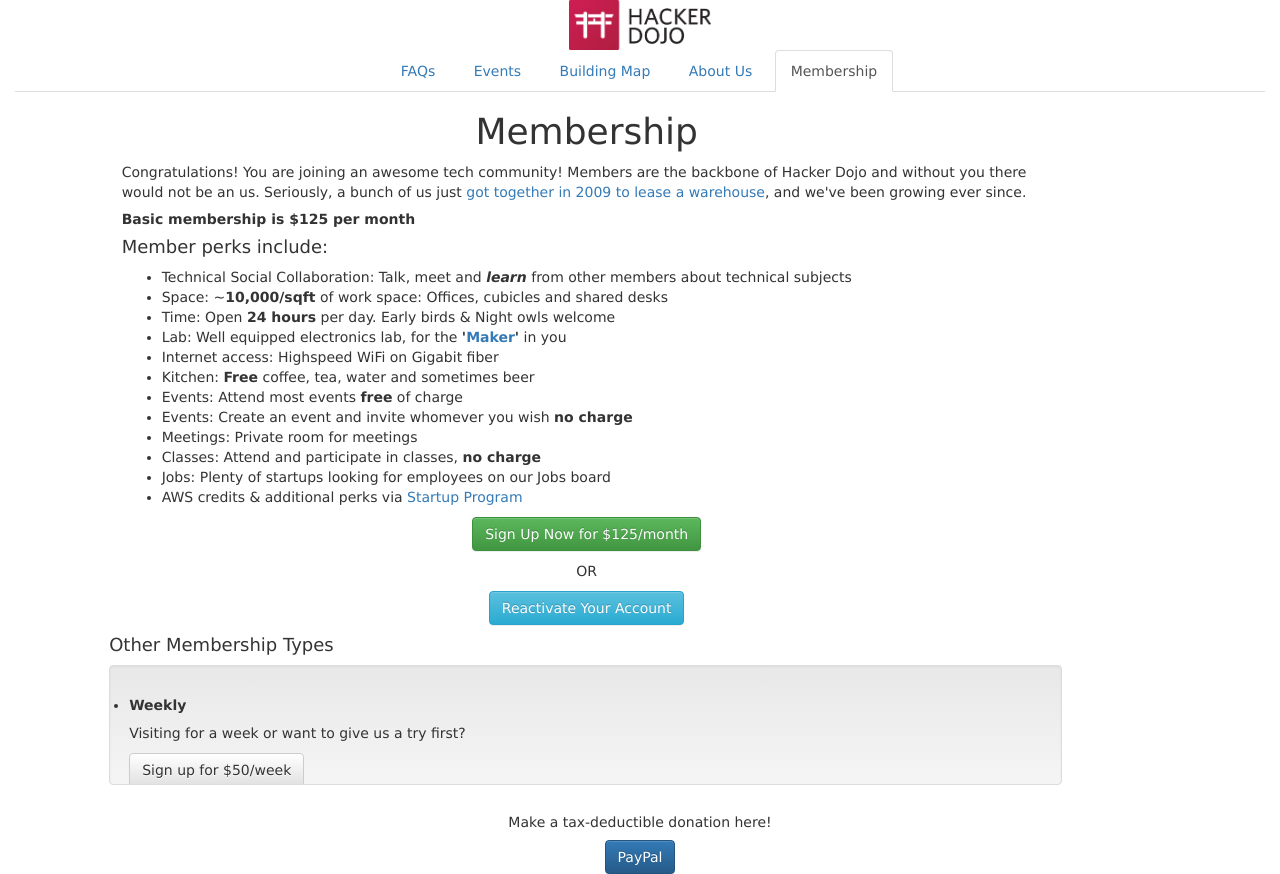
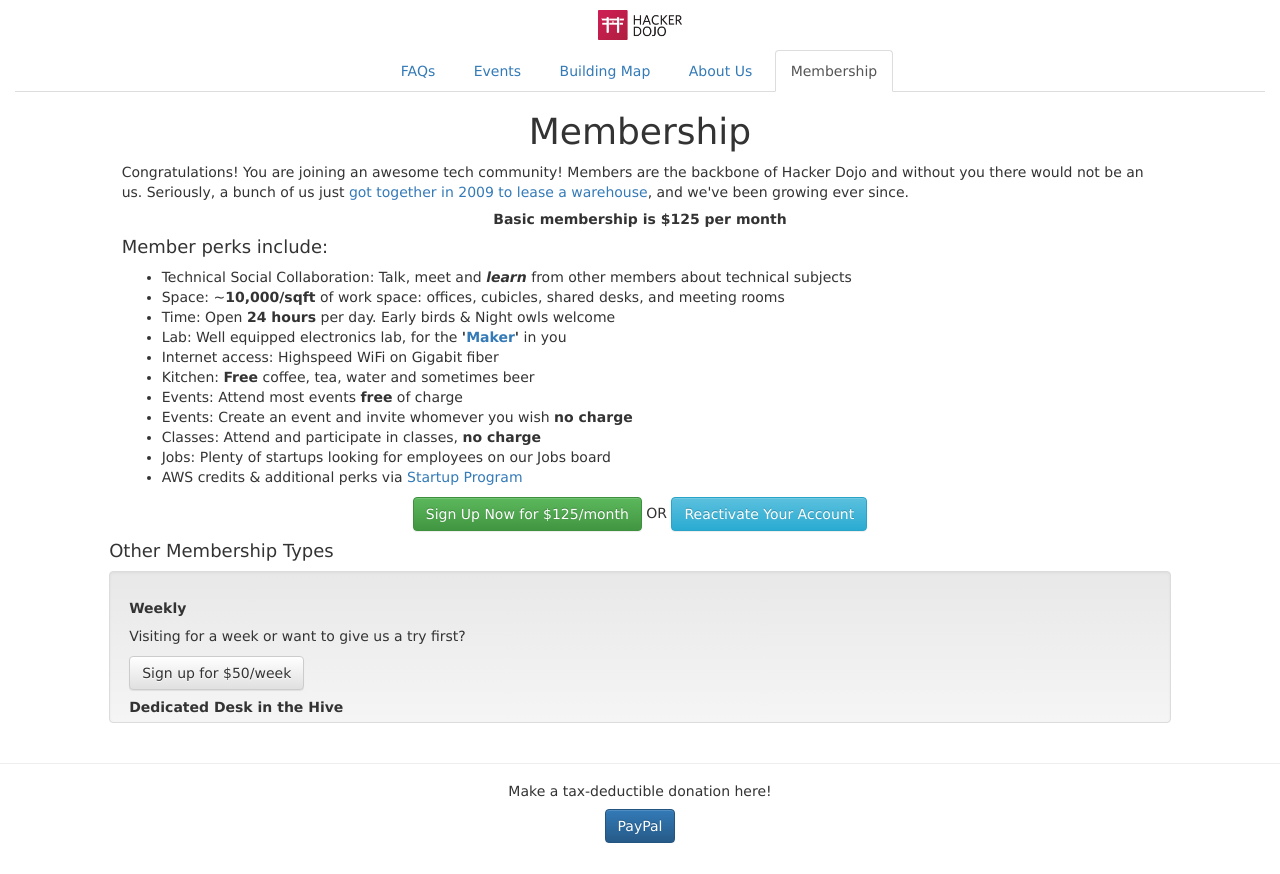
Before and after one commit to vanessa-bell/hd-kiosk, a Django app: page /membership/ in a window 1280 px wide. After the commit the page ends 843 px from the top, so only its background shows below. Run offline with Django 3.2, Linux system fonts and the light colour scheme; some libraries are stand-ins or nearby versions.

Commit message:
update styling, membership content

```diff
--- a/hackerdojokiosk/settings.py
+++ b/hackerdojokiosk/settings.py
@@ -24,7 +24,10 @@
 # SECURITY WARNING: don't run with debug turned on in production!
 DEBUG = True
 
-ALLOWED_HOSTS = []
+ALLOWED_HOSTS = [
+    'localhost',
+    'jwhxudxzbq.localtunnel.me'
+]
 
 # Application definition
 
--- a/kiosk/static/styles/mystyles.css
+++ b/kiosk/static/styles/mystyles.css
@@ -10,14 +10,15 @@
 	margin-top: 10px;
 }
 .event-list {
-	height: 65vh;
+	height: 60vh;
 	overflow-y: scroll;
 }
 
 #membership-info {
-	height: 15vh;
+	height: 19vh;
 	overflow-y: scroll;
 	overflow-x: hidden;
+	list-style-type: none;
 }
 
 #building-map {
@@ -28,6 +29,8 @@
 #logo {
 	height: 50px;
 	margin: 0px auto;
+	padding-top: 10px;
+	padding-bottom: 10px;
 	display: block;
 }
 
--- a/kiosk/templates/kiosk/about_us.html
+++ b/kiosk/templates/kiosk/about_us.html
@@ -11,7 +11,7 @@
 			<p>Hacker Dojo is open 24/7 to members.
 			Hacker Dojo is a community of members who share a common love of creating wonderful things and understanding how the world works. <strong>You don't need to be a programmer to use/enjoy the space.</strong>  Think of us a college: the people that make up the Dojo are really amazing and what make it special.  Good chance you will meet your cofounder or the CEO of the next explosive startup at the Dojo. </p>
 		<h3>What We Are</h3>
-			<p>Hacker Dojo is a tech hub in the South Bay that is one part working space, one part events venue, and one part <a href='https://www.hackerdojo.com/Makerspace'>maker space</a>.  We are the perfect place to launch a software startup or build a robot.  We have both personal desk space (The Hive) and shared desk space for Hacker Dojo members.</p>
+			<p>Hacker Dojo is a tech hub in the South Bay that is one part working space, one part events venue, and one part <a data-fancybox="gallery" href='https://www.hackerdojo.com/Makerspace'>maker space</a>.  We are the perfect place to launch a software startup or build a robot.  We have both personal desk space (The Hive) and shared desk space for Hacker Dojo members.</p>
 
 		<h3>Amenities</h3>
 			<p>We love new members! Please feel free to stop by the Dojo and test-drive us for a day!</p>
@@ -23,7 +23,7 @@
 					<li>library</li>
 					<li>office spaces</li>
 					<li>event spaces</li>
-					<li>phones from our <a href='https://www.hackerdojo.com/Mobile%20Device%20Lab'>mobile device lab</a></li>
+					<li>phones from our <a data-fancybox="gallery" href='https://www.hackerdojo.com/Mobile%20Device%20Lab'>mobile device lab</a></li>
 					<li>gaming lounge, ping pong, and pool table</li>
 					<li>and more!</li>
 				</ul>
--- a/kiosk/templates/kiosk/events.html
+++ b/kiosk/templates/kiosk/events.html
@@ -6,11 +6,12 @@
     	<div class="row">
     		<div class="col-md-10 col-md-offset-1">
 		        <h1 class="text-center">Events</h1>
-		        <p class="text-center">Tap an event to learn more.</p>
+		        <p class="text-center"><i class="fa fa-info-circle" aria-hidden="true"></i> Tap an event to learn more.</p>
 		        <p class="text-center"><a data-fancybox="gallery" href="/map">View Building Map</a></p>
 
-		        <div class="event-list list-group">
+		        <div class="event-list list-group well">
 			        {% for event in data %}
+			        	{% if event.status != 'canceled' and event.day != yesterday %}
 			        		<a class="event list-group-item list-group-item-action" data-fancybox="gallery" href='https://events.hackerdojo.com/event/{{event.id}}'>
 
 								<h5><strong>{{ event.name }}</strong></h5>
@@ -23,6 +24,7 @@
 									{{ room }}
 								{% endfor %}</p>
 						</a>
+						{% endif %}
 			        {% endfor %}
 		        </ul>
 		    </div>
--- a/kiosk/templates/kiosk/footer.html
+++ b/kiosk/templates/kiosk/footer.html
@@ -1,4 +1,5 @@
 <footer class="text-center">
+	<hr>
     <h5>Make a tax-deductible donation here!</h5>
     <a href='' class='btn btn-primary'>PayPal</a>
 </footer>
--- a/kiosk/templates/kiosk/index.html
+++ b/kiosk/templates/kiosk/index.html
@@ -16,9 +16,11 @@
     {#    <link rel="stylesheet" href="/resources/demos/style.css">#}
     <script src="https://code.jquery.com/jquery-1.12.4.js"></script>
     <script src="https://code.jquery.com/ui/1.12.1/jquery-ui.js"></script>
-<!-- fanccybox -->
+    <!-- fanccybox -->
     <link rel="stylesheet" href="https://cdnjs.cloudflare.com/ajax/libs/fancybox/3.0.47/jquery.fancybox.min.css" />
     <script src="https://cdnjs.cloudflare.com/ajax/libs/fancybox/3.0.47/jquery.fancybox.min.js"></script>
+    <!-- fontawesome -->
+    <script src="https://use.fontawesome.com/149147c0b3.js"></script>
     <script>
         $(function () {
             $("#accordion").accordion();
--- a/kiosk/templates/kiosk/membership.html
+++ b/kiosk/templates/kiosk/membership.html
@@ -5,63 +5,62 @@
 {% block content %}
     <div class="main container-fluid ">
     	<div class="row">
-    		<div class="col-sm-9 col-sm-offset-1">
+    		<div class="col-sm-10 col-sm-offset-1">
 		        <h1 class="text-center">Membership</h1>
-					<p>Congratulations!  You are joining an awesome tech community! Members are the backbone of Hacker Dojo and without you there would not be an us.  Seriously, a bunch of us just <a href='http://wiki.hackerdojo.com/History'>got together in 2009 to lease a warehouse</a>, and we've been growing ever since.</p>
-					<h5 class="membership">Basic membership is $125 per month</h5>
+					<p>Congratulations!  You are joining an awesome tech community! Members are the backbone of Hacker Dojo and without you there would not be an us.  Seriously, a bunch of us just <a target="_blank" href='http://wiki.hackerdojo.com/w/page/27029118/History'>got together in 2009 to lease a warehouse</a>, and we've been growing ever since.</p>
+					<h5 class="membership text-center">Basic membership is $125 per month</h5>
 					<h4>Member perks include:</h4>
 					<ul>
 						<li>Technical Social Collaboration: Talk, meet and <em><strong>learn</strong></em> from other members about technical subjects</li>
-						<li>Space: ~<strong>10,000/sqft</strong> of work space: Offices, cubicles and shared desks</li>
+						<li>Space: ~<strong>10,000/sqft</strong> of work space: offices, cubicles, shared desks, and meeting rooms</li>
 						<li>Time: Open <strong>24 hours</strong> per day. Early birds &amp; Night owls welcome</li>
-						<li>Lab: Well equipped electronics lab, for the <strong>'<a search_id="undefined" href="https://www.hackerdojo.com/Makerspace">Maker</a>'</strong> in you</li>
+						<li>Lab: Well equipped electronics lab, for the <strong>'<a data-fancybox="gallery" href="https://www.hackerdojo.com/Makerspace">Maker</a>'</strong> in you</li>
 						<li>Internet access: Highspeed WiFi on Gigabit fiber</li>
 						<li>Kitchen: <strong>Free</strong> coffee, tea, water and sometimes beer</li>
 						<li>Events: Attend most events <strong>free</strong> of charge</li>
 						<li>Events: Create an event and invite whomever you wish <strong>no charge</strong></li>
-						<li>Meetings: Private room for meetings</li>
 						<li>Classes: Attend and participate in classes, <strong>no charge</strong></li>
 						<li>Jobs: Plenty of startups looking for employees on our Jobs board</li>
-						<li>AWS credits &amp; additional perks via <a search_id="undefined" target="_blank" href="http://www.hackerdojo.com/Startup-Program">Startup Program</a></li>
+						<li>AWS credits &amp; additional perks via <a data-fancybox="gallery" href="http://www.hackerdojo.com/Startup-Program">Startup Program</a></li>
 					</ul>
 					<div class="row">
 						<div class="text-center">
-							<a href='http://signup.hackerdojo.com/?plan=newfull' class="btn btn-success">Sign Up Now for $125/month</a><p class="spacing">OR</p><a href='http://signup.hackerdojo.com/reactivate' class="btn btn-info">Reactivate Your Account</a>
+							<a data-fancybox="gallery" href='http://signup.hackerdojo.com/?plan=newfull' class="btn btn-success">Sign Up Now for $125/month</a> OR <a data-fancybox="gallery" href='http://signup.hackerdojo.com/reactivate' class="btn btn-info">Reactivate Your Account</a>
 						</div>
 					</div>
 				</div>
 					<div class="row">
-						<div class="col-sm-9 col-sm-offset-1">
+						<div class="col-sm-10 col-sm-offset-1">
 							<h4>Other Membership Types</h4>
 							<ul class="well" id="membership-info">
 								<li>
 									<h5 class="membership">Weekly</h5>
 									<p>Visiting for a week or want to give us a try first?</p>
-									<a href="http://signup.hackerdojo.com/?plan=weekly" class="btn btn-default">Sign up for $50/week</a></li>
+									<a data-fancybox="gallery" href="http://signup.hackerdojo.com/?plan=weekly" class="btn btn-default">Sign up for $50/week</a></li>
 								<li>
 									<h5 class="membership">Dedicated Desk in the Hive</h5>
 									<p>Your own dedicated desk at the Dojo. Comes with a comfy chair.</p>
-									<a href="http://goo.gl/forms/WsaAqFOwDo" class="btn btn-default">Sign up for $300/month</a>
+									<a data-fancybox="gallery" href="http://goo.gl/forms/WsaAqFOwDo" class="btn btn-default">Sign up for $300/month</a>
 								</li>
 								<li>
 									<h5 class="membership">Yearly Plan</h5>
 									<p>Same benefits as the regular membership with a l33t discount.</p>
-									<a href="http://signup.hackerdojo.com/?plan=newyearly" class="btn btn-default">Sign up for $1,337/year</a>
+									<a data-fancybox="gallery" href="http://signup.hackerdojo.com/?plan=newyearly" class="btn btn-default">Sign up for $1,337/year</a>
 								</li>
 								<li>
 									<h5 class="membership">Five Year Plan</h5>
 									<p>$5,000. Same benefits as the regular membership with a larger discount.</p>
-									<a href="http://signup.hackerdojo.com/?plan=fiveyear" class="btn btn-default">Sign up for 5 Years in Advance ($5,000)</a>
+									<a data-fancybox="gallery" href="http://signup.hackerdojo.com/?plan=fiveyear" class="btn btn-default">Sign up for 5 Years in Advance ($5,000)</a>
 								</li>
 								<li>
 									<h5 class="membership">Lite Member (beta)</h5>
 									<p>A reduced rate for members who only use the space during 5:00pm - 9:00am and weekends.</p>
-									<a href="http://signup.hackerdojo.com/?plan=lite" class="btn btn-default">Sign up for $100/Month</a>
+									<a data-fancybox="gallery" href="http://signup.hackerdojo.com/?plan=lite" class="btn btn-default">Sign up for $100/Month</a>
 								</li>
 								<li>
 									<h5 class="membership">Hardship Rate</h5>
 									<p>$60/month. For current full-time students who cannot afford the regular rate. Current proof of full time schedule and student ID card are required.</p>
-									<a href="https://www.hackerdojo.com/StudentRateApplication" class="btn btn-default">Apply here</a>
+									<a data-fancybox="gallery" href="https://www.hackerdojo.com/StudentRateApplication" class="btn btn-default">Apply here</a>
 								</li>
 							</ul>
 						</div>
--- a/kiosk/views.py
+++ b/kiosk/views.py
@@ -5,7 +5,7 @@
 from django.views import generic
 from django.http import HttpResponse
 from .models import Faqs
-from datetime import datetime
+from datetime import datetime, timedelta
 
 # Create your views here.
 def IndexView(request):
@@ -18,19 +18,15 @@
 	url = 'https://events.hackerdojo.com/events.json'
 	resp = requests.get(url=url)
 	data = resp.json()
-	today = datetime.today()
+	yesterday = datetime.strftime(datetime.now() - timedelta(1),"%A, %B %d, %Y")
 	for event in data:
 		event['start_time'] = datetime.strptime(event['start_time'], '%Y-%m-%dT%H:%M:%S')
-		# if event['start_time'] < datetime.today():
-		# 	print('this was yesterday',event)
-		# 	data.remove(event)
-		# else:
 		event['end_time'] = datetime.strptime(event['end_time'], '%Y-%m-%dT%H:%M:%S')
 		event['day'] = event['start_time'].strftime("%A, %B %d, %Y")
 		event['start'] = event['start_time'].strftime("%I:%M %p")
 		event['end'] = event['end_time'].strftime("%I:%M %p")
 	# TODO don't show past events
-	return render(request, 'kiosk/events.html',{'data':data,'today':today})
+	return render(request, 'kiosk/events.html',{'data':data,'yesterday':yesterday})
 
 def BuildingMapView(request):
     return render(request, 'kiosk/building_map.html')
```
